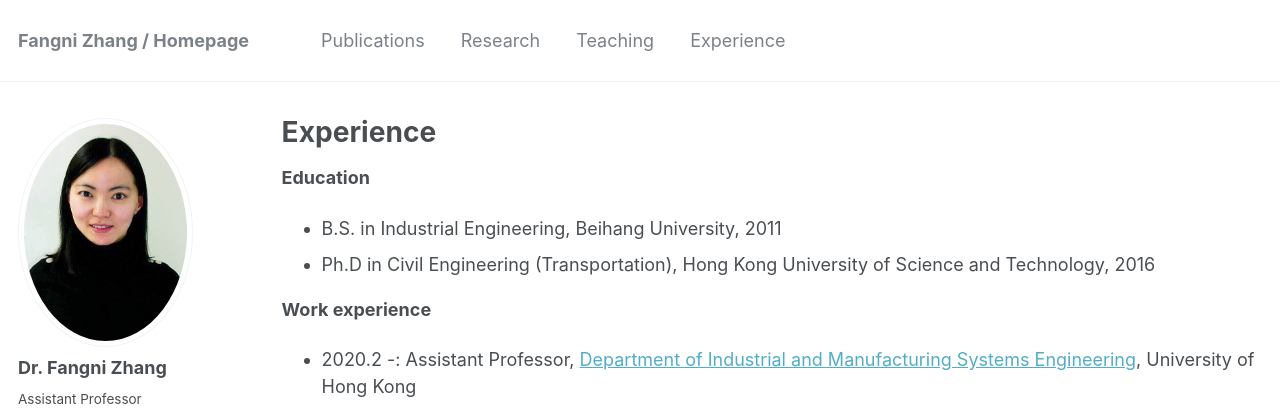
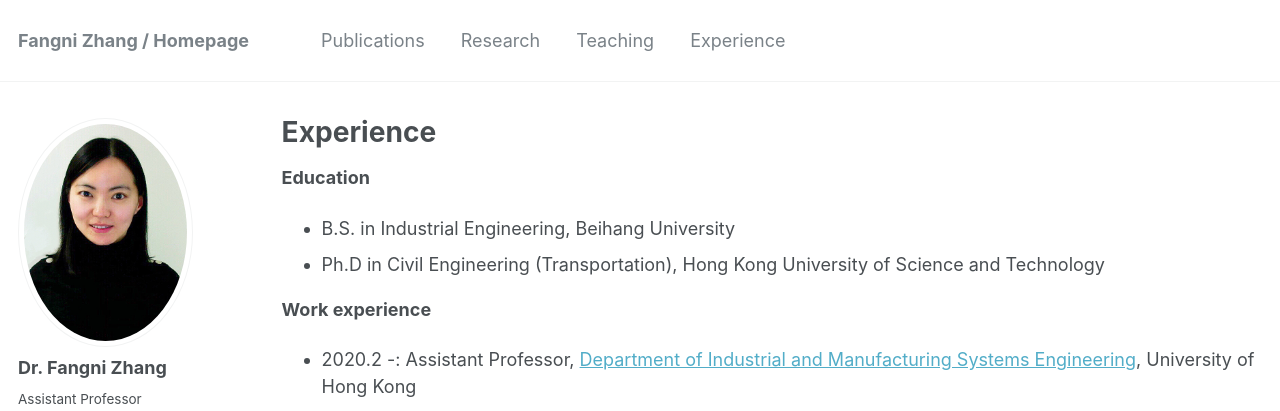
Before and after one commit to fangnizhang/fangnizhang.github.io, a Jekyll site: the page built from _pages/experience.md, in a window 1280 px wide and 1194 px high. Shown: the top 411 px of the window. Built offline with Jekyll 4.4.1, drawn with Linux system fonts in a browser that asks for light colours; some web fonts are replaced.

Commit message:
Update experience.md

```diff
--- a/_pages/experience.md
+++ b/_pages/experience.md
@@ -11,8 +11,8 @@ redirect_from:
 
 **Education**
 
-* B.S. in Industrial Engineering, Beihang University, 2011
-* Ph.D in Civil Engineering (Transportation), Hong Kong University of Science and Technology, 2016
+* B.S. in Industrial Engineering, Beihang University
+* Ph.D in Civil Engineering (Transportation), Hong Kong University of Science and Technology
 
 **Work experience**
 
```
